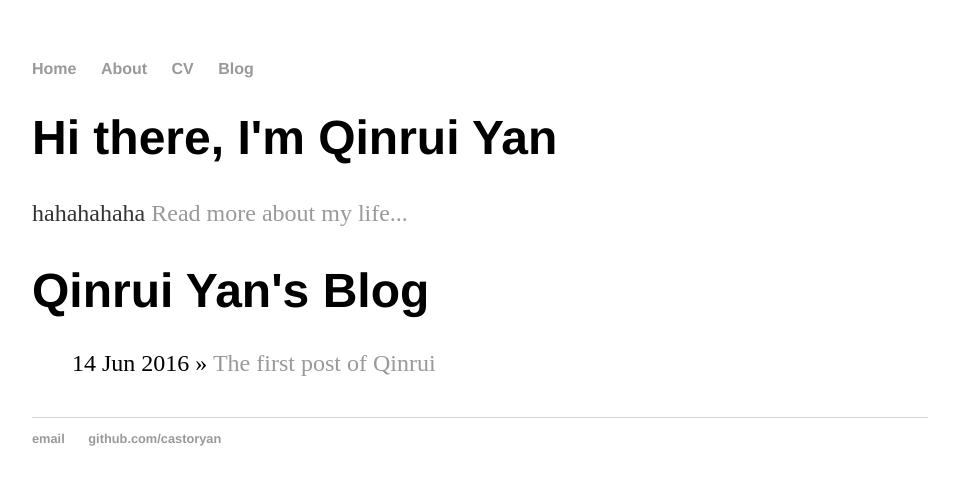
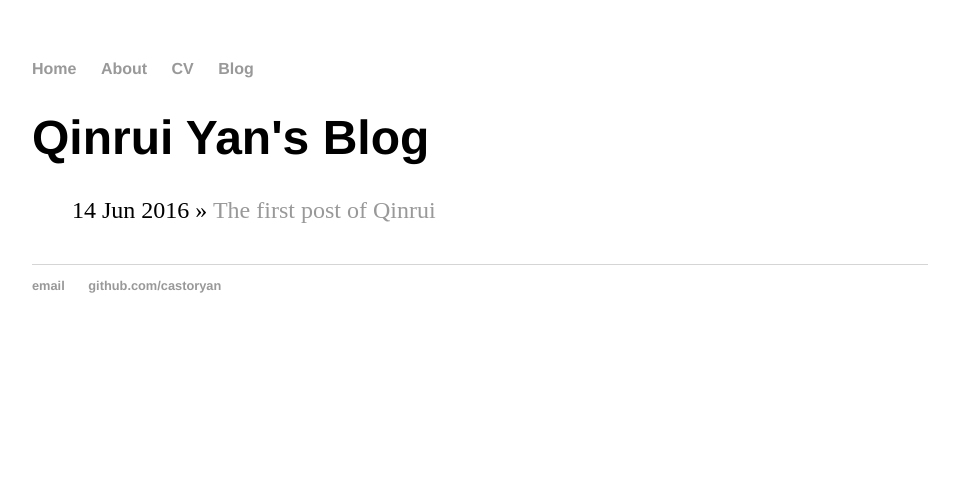
Before and after one commit to castoryan/castoryan.github.io, a Jekyll site: the page built from index.html, in a window 1280 px wide. Shown: the top 485 px of the page, without its empty margins (160-1119 px from the left). Built offline with Jekyll 4.4.1, drawn with Linux system fonts in a browser that asks for light colours.

Commit message:
Update index.html

```diff
--- a/index.html
+++ b/index.html
@@ -2,14 +2,6 @@
 layout: default
 title: Qinrui Yan's Blog
 ---
-<div class="blurb">
-	<h1>Hi there, I'm Qinrui Yan</h1>
-	<p>hahahahaha
-	<a href="/about">Read more about my life...</a>
-	</p>
-</div><!-- /.blurb -->
-
-
 <h1>{{ page.title }}</h1>
 <ul class="posts">
 {% for post in site.posts %}
```
